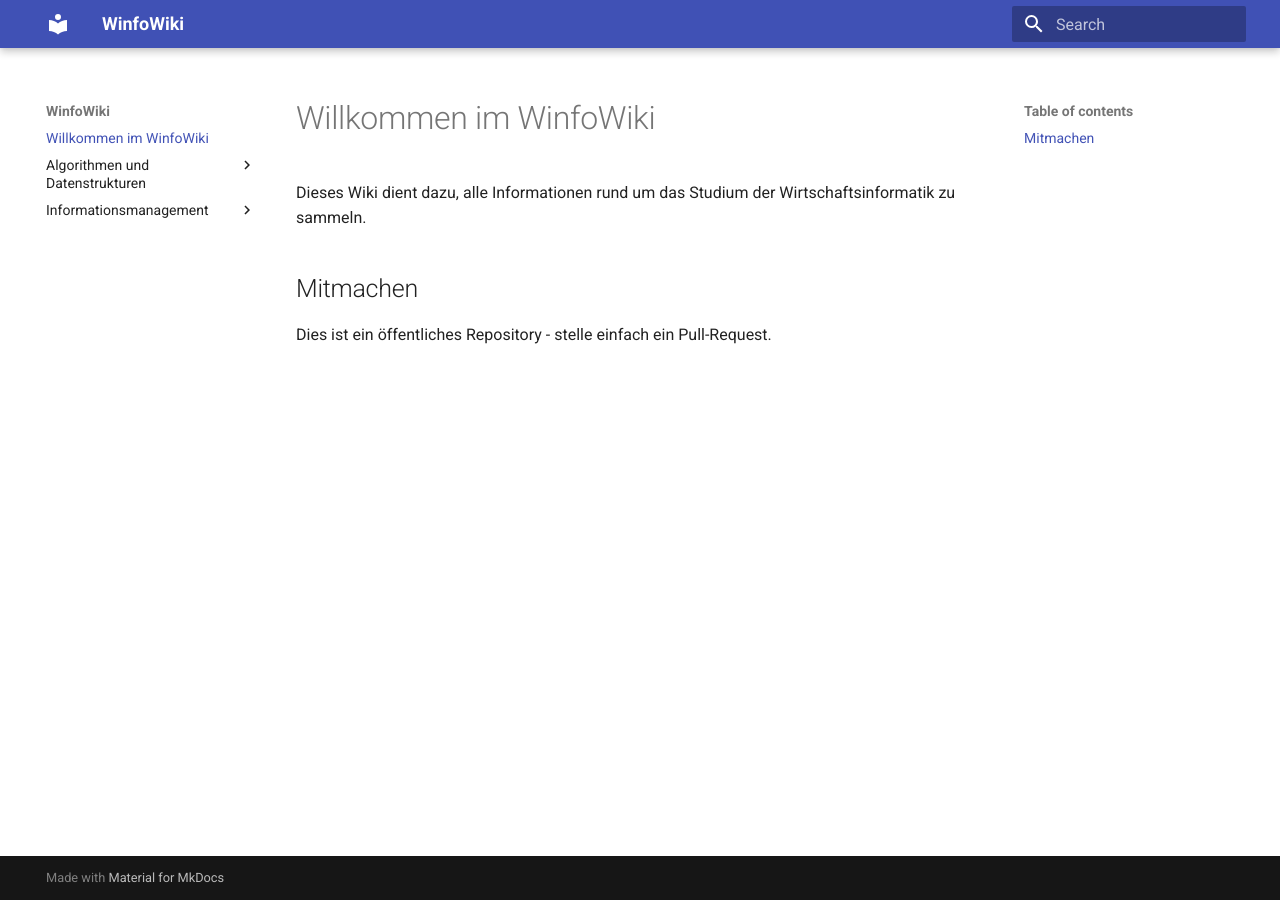
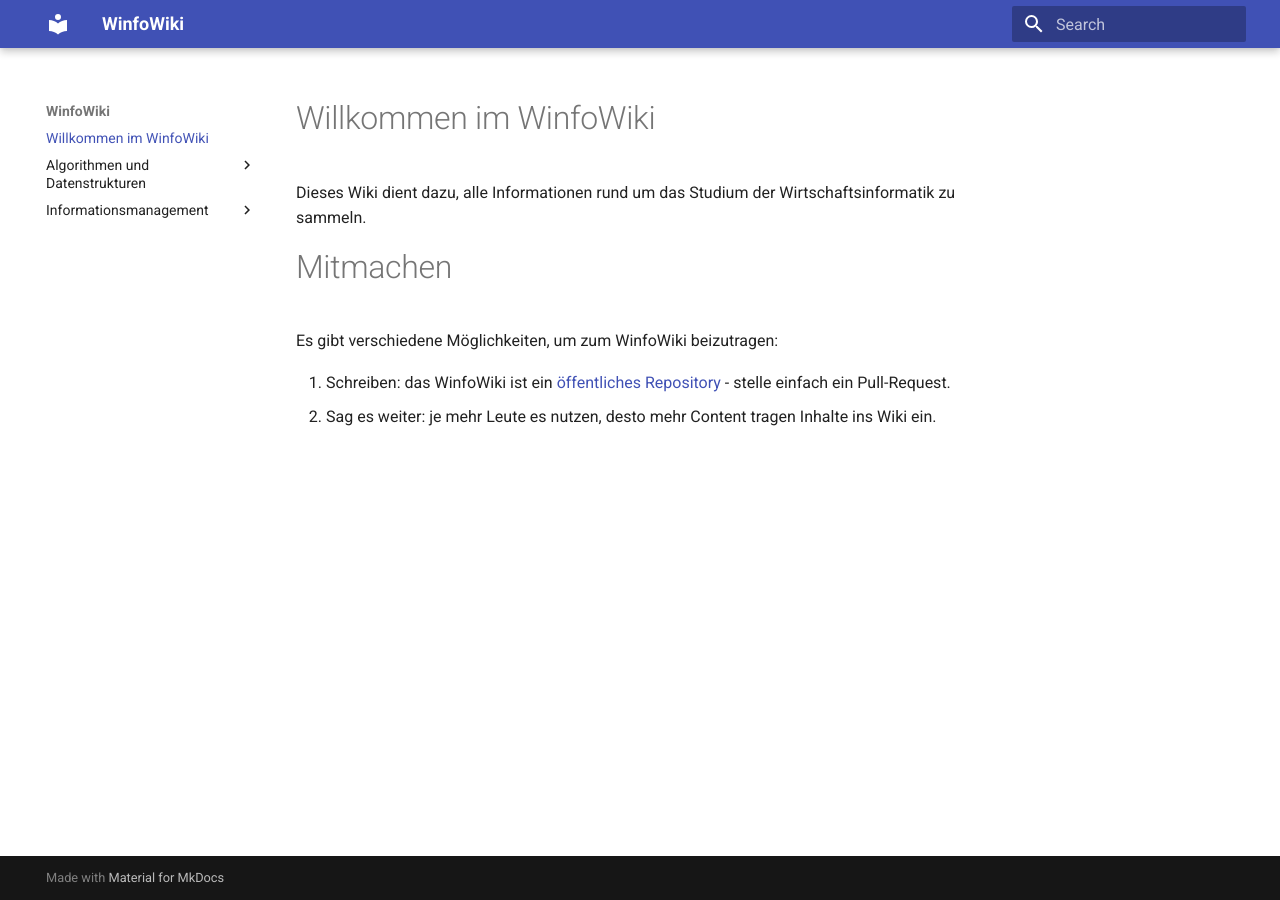
Before and after one commit to heshsum/winfowiki, an MkDocs documentation site: the page built from docs/index.md, in a window 1280 px wide. Built offline with MkDocs 1.6.1 and Material for MkDocs 9.7.7, drawn with Linux system fonts in a browser that asks for light colours.

Commit message:
Text für index.md

```diff
--- a/docs/index.md
+++ b/docs/index.md
@@ -1,5 +1,8 @@
 # Willkommen im WinfoWiki
 Dieses Wiki dient dazu, alle Informationen rund um das Studium der Wirtschaftsinformatik zu sammeln.
 
-## Mitmachen
-Dies ist ein öffentliches Repository - stelle einfach ein Pull-Request.
+# Mitmachen
+Es gibt verschiedene Möglichkeiten, um zum WinfoWiki beizutragen:
+
+1. Schreiben: das WinfoWiki ist ein [öffentliches Repository](https://github.com/heshsum/winfowiki) - stelle einfach ein Pull-Request.
+2. Sag es weiter: je mehr Leute es nutzen, desto mehr Content tragen Inhalte ins Wiki ein.
```
